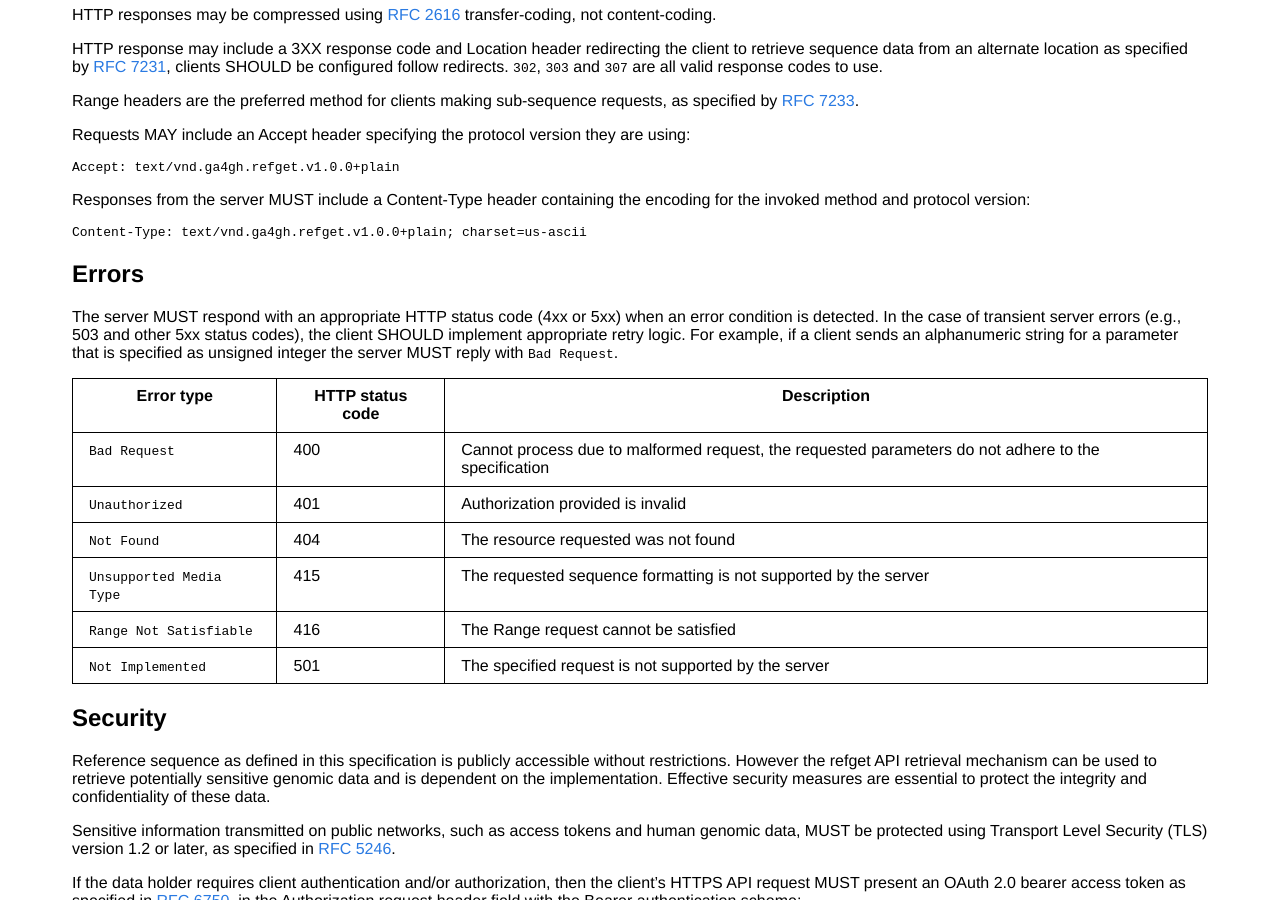
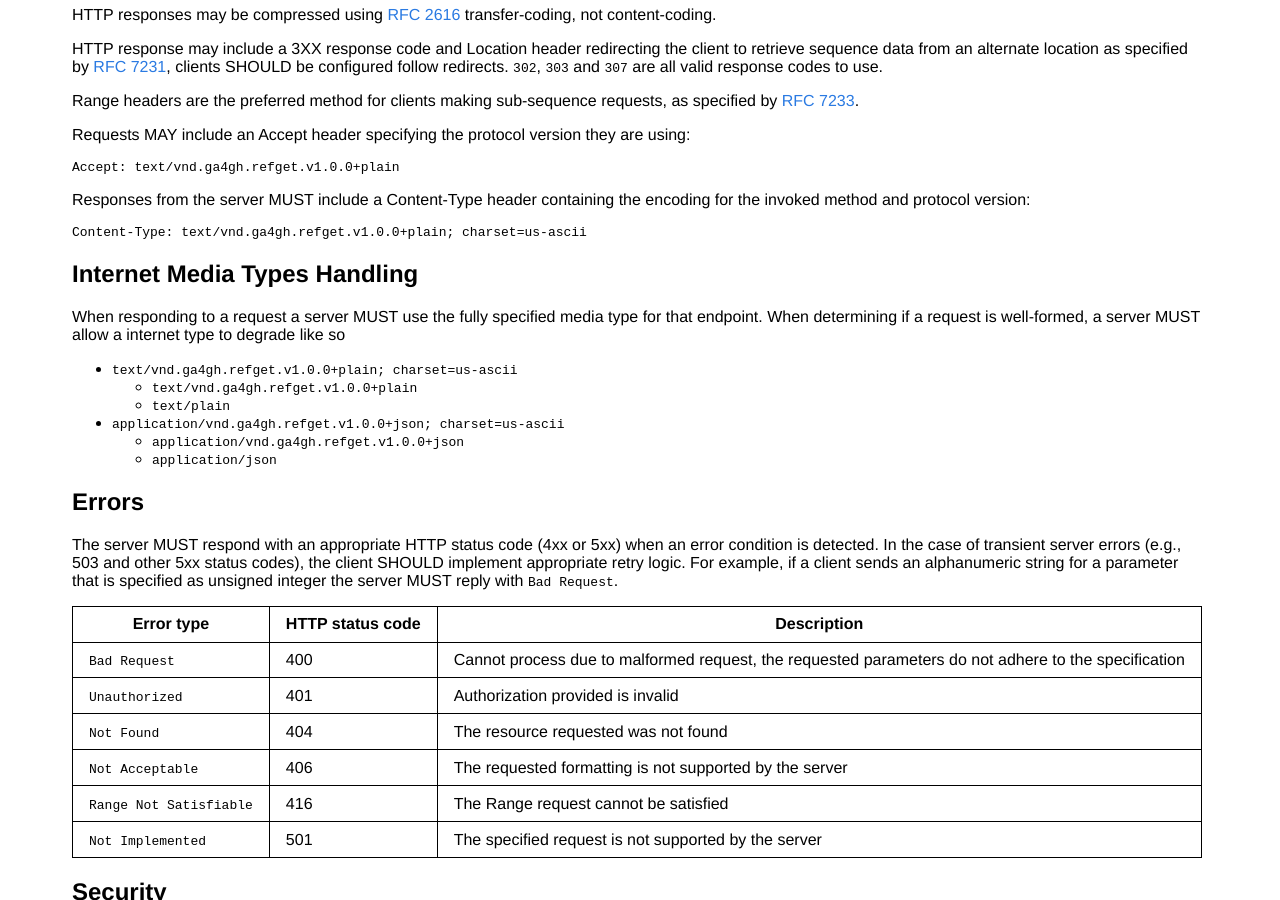
Before and after one commit to samtools/hts-specs, a Jekyll site: the page built from refget.md, in a window 1280 px wide and 900 px high, scrolled down 1041 px. Built offline with Jekyll 4.4.1, drawn with Linux system fonts in a browser that asks for light colours; some of the changed text lies outside the part shown.

Commit message:
406 and better internet type handling.
Switch to using 406 for bad content types. Also better descriptions of how to handle the different content types

````diff
--- a/refget.md
+++ b/refget.md
@@ -62,6 +62,17 @@ Responses from the server MUST include a Content-Type header containing the enco
 Content-Type: text/vnd.ga4gh.refget.v1.0.0+plain; charset=us-ascii
 ```
 
+## Internet Media Types Handling
+
+When responding to a request a server MUST use the fully specified media type for that endpoint. When determining if a request is well-formed, a server MUST allow a internet type to degrade like so
+
+- `text/vnd.ga4gh.refget.v1.0.0+plain; charset=us-ascii`
+  - `text/vnd.ga4gh.refget.v1.0.0+plain`
+  - `text/plain`
+- `application/vnd.ga4gh.refget.v1.0.0+json; charset=us-ascii`
+  - `application/vnd.ga4gh.refget.v1.0.0+json`
+  - `application/json`
+
 ## Errors
 The server MUST respond with an appropriate HTTP status code (4xx or 5xx) when an error condition is detected. In the case of transient server errors (e.g., 503 and other 5xx status codes), the client SHOULD implement appropriate retry logic. For example, if a client sends an alphanumeric string for a parameter that is specified as unsigned integer the server MUST reply with `Bad Request`.
 
@@ -70,7 +81,7 @@ The server MUST respond with an appropriate HTTP status code (4xx or 5xx) when a
 | `Bad Request`            | 400              | Cannot process due to malformed request, the requested parameters do not adhere to the specification |
 | `Unauthorized`           | 401              | Authorization provided is invalid                                                                    |
 | `Not Found`              | 404              | The resource requested was not found                                                                 |
-| `Unsupported Media Type` | 415              | The requested sequence formatting is not supported by the server                                     |
+| `Not Acceptable`         | 406              | The requested  formatting is not supported by the server                                     |
 | `Range Not Satisfiable`  | 416              | The Range request cannot be satisfied                                                                |
 | `Not Implemented`        | 501              | The specified request is not supported by the server                                                 |
 
@@ -150,7 +161,7 @@ Content-type: text/vnd.ga4gh.refget.v1.0.0+plain
 | Parameter | Data Type               | Required | Description                                                                                                                                                                                                                                                                                                                                                                                                                                                                                                                                                                                                  |
 |-----------|-------------------------|----------|--------------------------------------------------------------------------------------------------------------------------------------------------------------------------------------------------------------------------------------------------------------------------------------------------------------------------------------------------------------------------------------------------------------------------------------------------------------------------------------------------------------------------------------------------------------------------------------------------------------|
 | `Range`   | string                  | Optional | Range header as specified in [RFC 7233](https://tools.ietf.org/html/rfc7233#section-3.1), however only a single byte range per GET request is supported by the specification. The byte range of the sequence to return, 0-based inclusive of start and end bytes specified. The server MUST respond with a `Bad Request` error if both a Range header and start or end query parameters are specified. The server MUST respond with a `Bad Request` error if one or more ranges are out of bounds of the sequence.                                                                                                                     |
-| `Accept`    | string                  | Optional | The formatting of the returned sequence, defaults to `text/vnd.ga4gh.refget.v1.0.0+plain` if not specified. A server MAY support other formatting of the sequence.The server SHOULD respond with an `Unsupported Media Type` error if the client requests a format not supported by the server.                                                                                                                                                                                                                                                                                                                 |
+| `Accept`    | string                  | Optional | The formatting of the returned sequence, defaults to `text/vnd.ga4gh.refget.v1.0.0+plain` if not specified. A server MAY support other formatting of the sequence.The server SHOULD respond with an `Not Acceptable` error if the client requests a format not supported by the server.                                                                                                                                                                                                                                                                                                                 |
 
 #### Response
 
@@ -200,6 +211,12 @@ Content-type: application/vnd.ga4gh.refget.v1.0.0+json
 | Parameter | Data Type | Required | Description                                                                                                                                                                                                         |
 |-----------|-----------|----------|---------------------------------------------------------------------------------------------------------------------------------------------------------------------------------------------------------------------|
 | `id`      | string    | Yes      | A string specifying identifier to retrieve aliases for. The identifier shall be a checksum derived from the sequence using one of the supported checksum algorithms, or an alias for the sequence supported by the server. |
+
+#### Request parameters
+
+| Parameter | Data Type               | Required | Description                                                                                                                                                                                                                                                                                                                                                                                                                                                                                                                                                                                                  |
+|-----------|-------------------------|----------|--------------------------------------------------------------------------------------------------------------------------------------------------------------------------------------------------------------------------------------------------------------------------------------------------------------------------------------------------------------------------------------------------------------------------------------------------------------------------------------------------------------------------------------------------------------------------------------------------------------|
+| `Accept`  | string                  | Optional | The formatting of the returned metadata, defaults to `application/vnd.ga4gh.refget.v1.0.0+json` if not specified. A server MAY support other formatting of the sequence.The server SHOULD respond with an `Not Acceptable` error if the client requests a format not supported by the server.                                                                                                                                                                                                                                                                                                                 |
 
 #### Response
 
@@ -296,6 +313,12 @@ Unless negotiated with the client and allowed by the server, the default encodin
 ```
 Content-type: application/vnd.ga4gh.refget.v1.0.0+json
 ```
+
+#### Request parameters
+
+| Parameter | Data Type               | Required | Description                                                                                                                                                                                                                                                                                                                                                                                                                                                                                                                                                                                                  |
+|-----------|-------------------------|----------|--------------------------------------------------------------------------------------------------------------------------------------------------------------------------------------------------------------------------------------------------------------------------------------------------------------------------------------------------------------------------------------------------------------------------------------------------------------------------------------------------------------------------------------------------------------------------------------------------------------|
+| `Accept`  | string                  | Optional | The formatting of the returned metadata, defaults to `application/vnd.ga4gh.refget.v1.0.0+json` if not specified. A server MAY support other formatting of the sequence.The server SHOULD respond with an `Not Acceptable` error if the client requests a format not supported by the server.                                                                                                                                                                                                                                                                                                                 |
 
 #### Response
 The server shall return a document detailing specifications of the service implementation. A JSON encoded response shall have the following fields:
````
